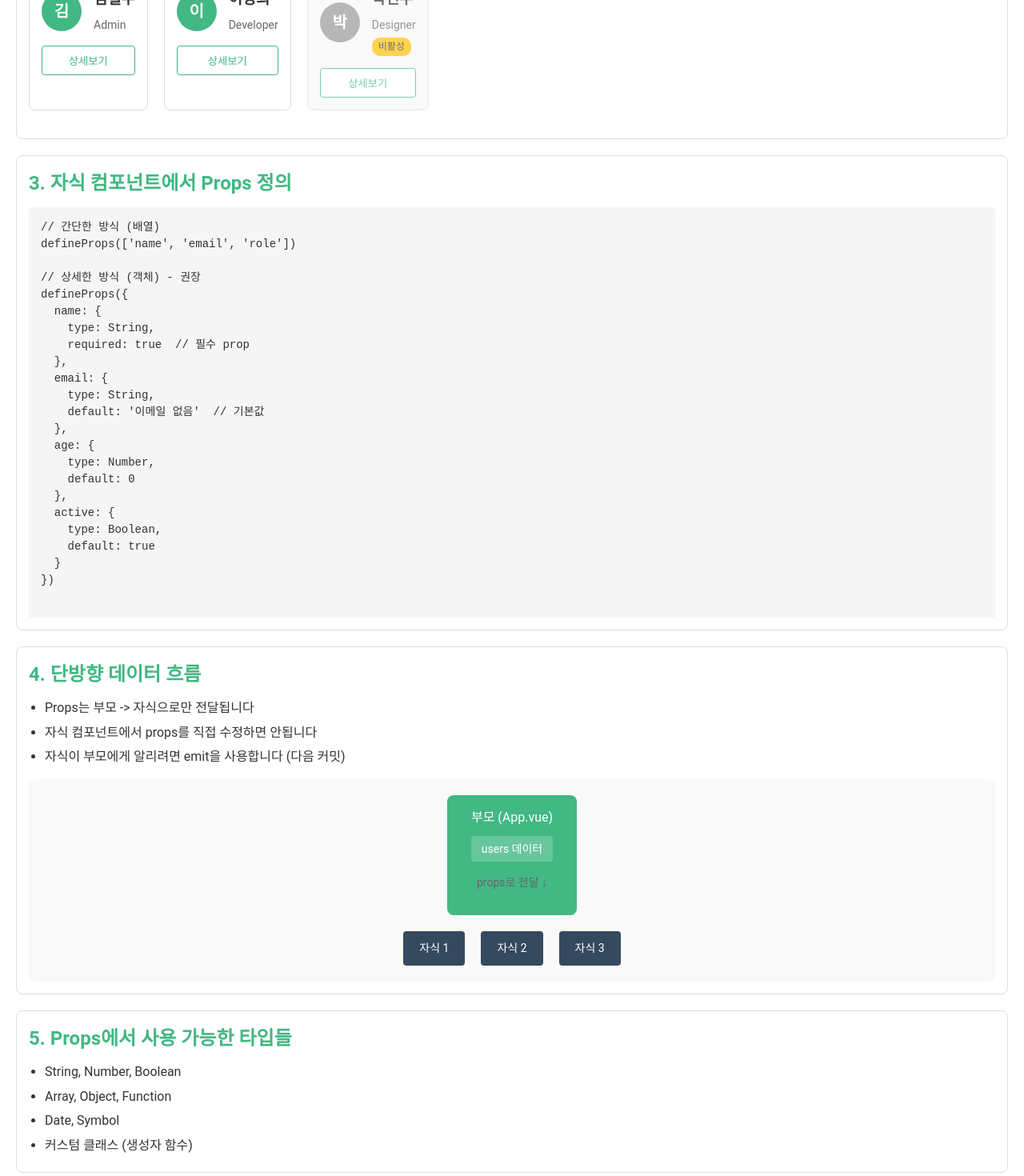
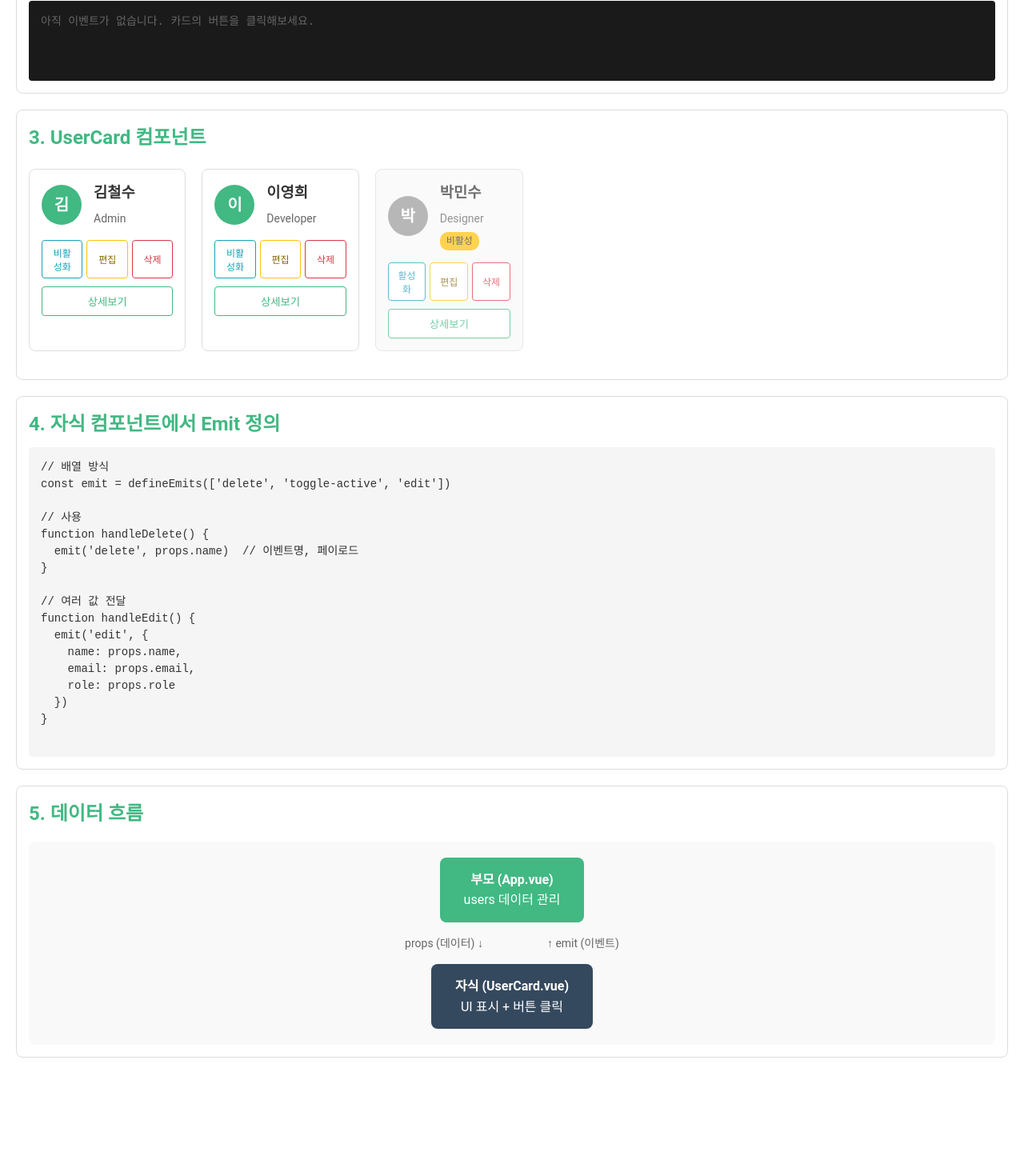
Before and after one commit to hjbaefe/vue-project, a Vue app: page / in a window 1280 px wide. Shown: the part 600-2070 px from the top of the page at 80% size. After the commit the page ends 1962 px from the top, so only its background shows below. Built offline with nearby package versions, Linux system fonts and the light colour scheme.

Commit message:
Emit : 자식에서 부모로 전달

```diff
--- a/src/App.vue
+++ b/src/App.vue
@@ -1,50 +1,101 @@
 <!--
-  [3-2] Props
+  [3-3] Emits
 
-  부모에서 자식으로 데이터 전달
-  단방향 데이터 흐름 (One-way Data Flow)
+  자식에서 부모로 이벤트 전달
+  단방향 데이터 흐름을 유지하면서 자식이 부모에게 알림
 -->
 
 <script setup>
 import { ref } from 'vue'
 import UserCard from './components/UserCard.vue'
 
-// 사용자 데이터
 const users = ref([
   { id: 1, name: '김철수', email: 'chulsoo@example.com', role: 'Admin', age: 28, active: true },
   { id: 2, name: '이영희', email: 'younghee@example.com', role: 'Developer', age: 25, active: true },
   { id: 3, name: '박민수', email: 'minsoo@example.com', role: 'Designer', age: 30, active: false },
 ])
+
+// 이벤트 로그
+const eventLog = ref([])
+
+function addLog(message) {
+  eventLog.value.unshift({
+    time: new Date().toLocaleTimeString(),
+    message
+  })
+  // 최대 5개만 유지
+  if (eventLog.value.length > 5) {
+    eventLog.value.pop()
+  }
+}
+
+// 자식 컴포넌트에서 emit된 이벤트 처리
+function handleDelete(name) {
+  const index = users.value.findIndex(u => u.name === name)
+  if (index !== -1) {
+    users.value.splice(index, 1)
+    addLog(`삭제됨: ${name}`)
+  }
+}
+
+function handleToggleActive(name) {
+  const user = users.value.find(u => u.name === name)
+  if (user) {
+    user.active = !user.active
+    addLog(`${name} 상태 변경: ${user.active ? '활성' : '비활성'}`)
+  }
+}
+
+function handleEdit(userData) {
+  addLog(`편집 요청: ${userData.name} (${userData.role})`)
+  // 실제로는 모달을 열거나 편집 폼을 표시
+  alert(`편집: ${JSON.stringify(userData, null, 2)}`)
+}
 </script>
 
 <template>
   <div>
-    <h1>Props - 부모에서 자식으로 데이터 전달</h1>
+    <h1>Emits - 자식에서 부모로 이벤트 전달</h1>
 
-    <!-- 1. Props 전달 방법 -->
+    <!-- 1. 이벤트 리스닝 -->
     <section>
-      <h2>1. Props 전달 방법</h2>
+      <h2>1. 부모에서 이벤트 리스닝</h2>
       <pre class="code-block">
-&lt;!-- 문자열 직접 전달 --&gt;
-&lt;UserCard name="홍길동" /&gt;
+&lt;!-- @이벤트명="핸들러" 형식 --&gt;
+&lt;UserCard
+  :name="user.name"
+  @delete="handleDelete"
+  @toggle-active="handleToggleActive"
+  @edit="handleEdit"
+/&gt;
 
-&lt;!-- 변수 바인딩 (v-bind 또는 :) --&gt;
-&lt;UserCard :name="userName" /&gt;
-
-&lt;!-- 숫자는 v-bind 필요 --&gt;
-&lt;UserCard :age="25" /&gt;
-
-&lt;!-- 불리언: prop만 쓰면 true --&gt;
-&lt;UserCard active /&gt;
-&lt;UserCard :active="false" /&gt;
+&lt;script setup&gt;
+function handleDelete(name) {
+  // name은 자식이 emit할 때 전달한 페이로드
+  console.log('삭제:', name)
+}
+&lt;/script&gt;
       </pre>
     </section>
 
-    <!-- 2. 실제 사용 예시 -->
+    <!-- 2. 이벤트 로그 -->
     <section>
-      <h2>2. UserCard 컴포넌트에 Props 전달</h2>
+      <h2>2. 이벤트 로그</h2>
+      <div class="event-log">
+        <div v-if="eventLog.length === 0" class="no-events">
+          아직 이벤트가 없습니다. 카드의 버튼을 클릭해보세요.
+        </div>
+        <div v-for="(log, index) in eventLog" :key="index" class="log-item">
+          <span class="log-time">{{ log.time }}</span>
+          <span class="log-message">{{ log.message }}</span>
+        </div>
+      </div>
+    </section>
+
+    <!-- 3. UserCard 컴포넌트들 -->
+    <section>
+      <h2>3. UserCard 컴포넌트</h2>
       <div class="cards-container">
-        <!-- 각 사용자 데이터를 props로 전달 -->
         <UserCard
             v-for="user in users"
             :key="user.id"
@@ -53,70 +104,58 @@ const users = ref([
             :role="user.role"
             :age="user.age"
             :active="user.active"
+            @delete="handleDelete"
+            @toggle-active="handleToggleActive"
+            @edit="handleEdit"
         />
       </div>
+      <p v-if="users.length === 0" class="no-users">
+        모든 사용자가 삭제되었습니다.
+      </p>
     </section>
 
-    <!-- 3. Props 정의 -->
+    <!-- 4. defineEmits 설명 -->
     <section>
-      <h2>3. 자식 컴포넌트에서 Props 정의</h2>
+      <h2>4. 자식 컴포넌트에서 Emit 정의</h2>
       <pre class="code-block">
-// 간단한 방식 (배열)
-defineProps(['name', 'email', 'role'])
+// 배열 방식
+const emit = defineEmits(['delete', 'toggle-active', 'edit'])
 
-// 상세한 방식 (객체) - 권장
-defineProps({
-  name: {
-    type: String,
-    required: true  // 필수 prop
-  },
-  email: {
-    type: String,
-    default: '이메일 없음'  // 기본값
-  },
-  age: {
-    type: Number,
-    default: 0
-  },
-  active: {
-    type: Boolean,
-    default: true
-  }
-})
+// 사용
+function handleDelete() {
+  emit('delete', props.name)  // 이벤트명, 페이로드
+}
+
+// 여러 값 전달
+function handleEdit() {
+  emit('edit', {
+    name: props.name,
+    email: props.email,
+    role: props.role
+  })
+}
       </pre>
     </section>
 
-    <!-- 4. 단방향 데이터 흐름 -->
+    <!-- 5. 데이터 흐름 다이어그램 -->
     <section>
-      <h2>4. 단방향 데이터 흐름</h2>
-      <ul>
-        <li>Props는 부모 -> 자식으로만 전달됩니다</li>
-        <li>자식 컴포넌트에서 props를 직접 수정하면 안됩니다</li>
-        <li>자식이 부모에게 알리려면 emit을 사용합니다 (다음 커밋)</li>
-      </ul>
+      <h2>5. 데이터 흐름</h2>
       <div class="diagram">
-        <div class="parent-box">
-          부모 (App.vue)
-          <div class="data-box">users 데이터</div>
-          <div class="arrow">props로 전달</div>
-        </div>
-        <div class="children-box">
-          <div class="child-box">자식 1</div>
-          <div class="child-box">자식 2</div>
-          <div class="child-box">자식 3</div>
+        <div class="flow-container">
+          <div class="flow-item parent">
+            <strong>부모 (App.vue)</strong>
+            <div>users 데이터 관리</div>
+          </div>
+          <div class="arrows">
+            <div class="arrow-down">props (데이터)</div>
+            <div class="arrow-up">emit (이벤트)</div>
+          </div>
+          <div class="flow-item child">
+            <strong>자식 (UserCard.vue)</strong>
+            <div>UI 표시 + 버튼 클릭</div>
+          </div>
         </div>
       </div>
-    </section>
-
-    <!-- 5. Props 타입들 -->
-    <section>
-      <h2>5. Props에서 사용 가능한 타입들</h2>
-      <ul>
-        <li>String, Number, Boolean</li>
-        <li>Array, Object, Function</li>
-        <li>Date, Symbol</li>
-        <li>커스텀 클래스 (생성자 함수)</li>
-      </ul>
     </section>
   </div>
 </template>
@@ -132,14 +171,6 @@ section {
 h2 {
   color: #42b883;
   margin-bottom: 10px;
-}
-
-ul {
-  padding-left: 20px;
-}
-
-li {
-  margin: 5px 0;
 }
 
 .cards-container {
@@ -159,53 +190,86 @@ li {
   line-height: 1.5;
 }
 
+.event-log {
+  background: #1a1a1a;
+  color: #00ff00;
+  padding: 15px;
+  border-radius: 4px;
+  font-family: monospace;
+  font-size: 14px;
+  min-height: 100px;
+}
+
+.no-events {
+  color: #666;
+}
+
+.log-item {
+  margin: 5px 0;
+}
+
+.log-time {
+  color: #888;
+  margin-right: 10px;
+}
+
+.log-message {
+  color: #00ff00;
+}
+
+.no-users {
+  color: #666;
+  font-style: italic;
+  text-align: center;
+  padding: 20px;
+}
+
 .diagram {
   margin-top: 15px;
   padding: 20px;
   background: #f9f9f9;
   border-radius: 8px;
+}
+
+.flow-container {
+  display: flex;
+  flex-direction: column;
+  align-items: center;
+  gap: 10px;
+}
+
+.flow-item {
+  padding: 15px 30px;
+  border-radius: 8px;
   text-align: center;
 }
 
-.parent-box {
-  display: inline-block;
-  padding: 15px 30px;
+.parent {
   background: #42b883;
   color: white;
-  border-radius: 8px;
-  margin-bottom: 10px;
 }
 
-.data-box {
-  margin-top: 10px;
-  padding: 5px 10px;
-  background: rgba(255,255,255,0.2);
-  border-radius: 4px;
-  font-size: 14px;
+.child {
+  background: #35495e;
+  color: white;
 }
 
-.arrow {
-  margin: 15px 0;
-  color: #666;
-  font-size: 14px;
+.arrows {
+  display: flex;
+  gap: 50px;
 }
 
-.arrow::after {
+.arrow-down, .arrow-up {
+  padding: 5px 15px;
+  font-size: 14px;
+  color: #666;
+}
+
+.arrow-down::after {
   content: ' ↓';
 }
 
-.children-box {
-  display: flex;
-  justify-content: center;
-  gap: 20px;
-  margin-top: 10px;
-}
-
-.child-box {
-  padding: 10px 20px;
-  background: #35495e;
-  color: white;
-  border-radius: 4px;
-  font-size: 14px;
+.arrow-up::before {
+  content: '↑ ';
 }
 </style>
--- a/src/components/UserCard.vue
+++ b/src/components/UserCard.vue
@@ -1,28 +1,18 @@
 <!--
-  [3-2] Props
+  [3-3] Emits
 
-  부모 컴포넌트에서 자식 컴포넌트로 데이터를 전달합니다.
-  Props는 단방향 데이터 흐름을 따릅니다 (부모 -> 자식).
+  자식 컴포넌트에서 부모 컴포넌트로 이벤트를 전달합니다.
+  props는 부모 -> 자식, emit은 자식 -> 부모
 -->
 
 <script setup>
 import { ref } from 'vue'
 
-/**
- * defineProps: props 정의
- *
- * 타입만 지정하는 방식:
- * const props = defineProps(['name', 'email', 'role'])
- *
- * 타입과 옵션을 지정하는 방식 (권장):
- */
 const props = defineProps({
-  // 필수 prop (required: true)
   name: {
     type: String,
     required: true
   },
-  // 선택적 prop + 기본값
   email: {
     type: String,
     default: '이메일 없음'
@@ -31,25 +21,56 @@ const props = defineProps({
     type: String,
     default: 'User'
   },
-  // 숫자 타입
   age: {
     type: Number,
     default: 0
   },
-  // 불리언 타입
   active: {
     type: Boolean,
     default: true
   }
 })
 
+/**
+ * defineEmits: 이벤트 정의
+ *
+ * 배열 방식:
+ * const emit = defineEmits(['delete', 'toggle-active', 'update'])
+ *
+ * 객체 방식 (유효성 검사 포함):
+ * const emit = defineEmits({
+ *   'delete': (id) => typeof id === 'number',
+ *   'toggle-active': null  // 검사 없음
+ * })
+ */
+const emit = defineEmits(['delete', 'toggle-active', 'edit'])
+
 const isExpanded = ref(false)
+
+// 삭제 버튼 클릭 시 부모에게 이벤트 전달
+function handleDelete() {
+  // emit('이벤트명', 페이로드)
+  emit('delete', props.name)
+}
+
+// 활성/비활성 토글
+function handleToggleActive() {
+  emit('toggle-active', props.name)
+}
+
+// 편집 버튼 클릭
+function handleEdit() {
+  emit('edit', {
+    name: props.name,
+    email: props.email,
+    role: props.role
+  })
+}
 </script>
 
 <template>
   <div class="user-card" :class="{ inactive: !active }">
     <div class="user-header">
-      <!-- props는 template에서 직접 사용 가능 -->
       <div class="avatar" :class="{ 'avatar-inactive': !active }">
         {{ name.charAt(0) }}
       </div>
@@ -58,6 +79,19 @@ const isExpanded = ref(false)
         <p>{{ role }}</p>
         <span v-if="!active" class="status-badge">비활성</span>
       </div>
+    </div>
+
+    <!-- 액션 버튼들 -->
+    <div class="action-buttons">
+      <button @click="handleToggleActive" class="btn btn-toggle">
+        {{ active ? '비활성화' : '활성화' }}
+      </button>
+      <button @click="handleEdit" class="btn btn-edit">
+        편집
+      </button>
+      <button @click="handleDelete" class="btn btn-delete">
+        삭제
+      </button>
     </div>
 
     <button @click="isExpanded = !isExpanded" class="toggle-btn">
@@ -135,8 +169,55 @@ const isExpanded = ref(false)
   border-radius: 10px;
 }
 
+.action-buttons {
+  display: flex;
+  gap: 5px;
+  margin-top: 15px;
+}
+
+.btn {
+  flex: 1;
+  padding: 6px 10px;
+  border: 1px solid;
+  border-radius: 4px;
+  cursor: pointer;
+  font-size: 12px;
+}
+
+.btn-toggle {
+  border-color: #17a2b8;
+  color: #17a2b8;
+  background: white;
+}
+
+.btn-toggle:hover {
+  background: #17a2b8;
+  color: white;
+}
+
+.btn-edit {
+  border-color: #ffc107;
+  color: #856404;
+  background: white;
+}
+
+.btn-edit:hover {
+  background: #ffc107;
+}
+
+.btn-delete {
+  border-color: #dc3545;
+  color: #dc3545;
+  background: white;
+}
+
+.btn-delete:hover {
+  background: #dc3545;
+  color: white;
+}
+
 .toggle-btn {
-  margin-top: 15px;
+  margin-top: 10px;
   width: 100%;
   padding: 8px;
   border: 1px solid #42b883;
```
